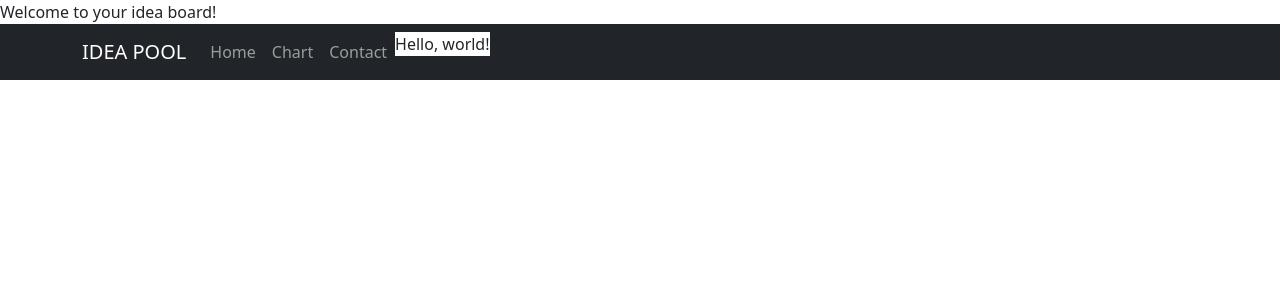
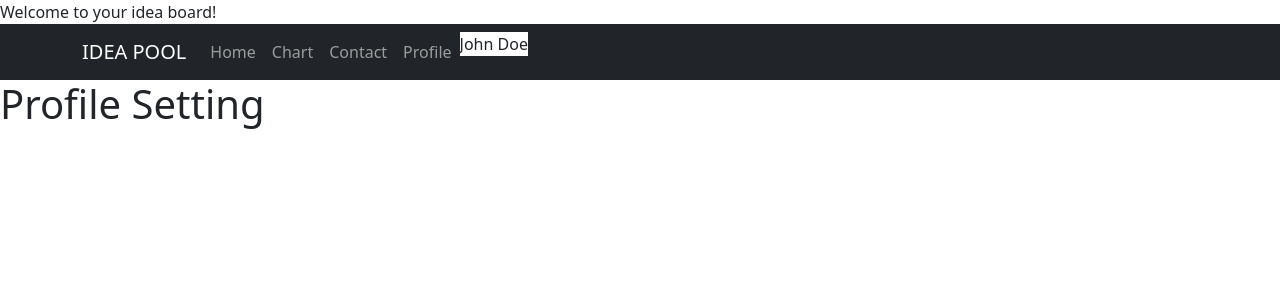
Before and after one commit to Kailin168/ideapool, a React (Create React App) app in the folder ideapool-app/: page /profilesetting in a window 1280 px wide. Shown: the top 300 px of the page. Built offline with nearby package versions, Linux system fonts and the light colour scheme; data requests are answered from the project's data file.

Commit message:
useContext implemented
showing the user information on the navbar so user can tell if they are log in

```diff
--- a/ideapool-app/src/App.js
+++ b/ideapool-app/src/App.js
@@ -1,7 +1,8 @@
-import React from "react";
+import React, { useEffect, useState } from "react";
 import IdeaContainer from "./components/IdeaContainer";
 import Chart from "./components/Chart";
 import ContactPage from "./ContactPage";
+import ProfileSetting from "./ProfileSetting";
 import { Routes, Route } from "react-router-dom";
 import TopNavBar from "./components/TopNavBar";
 import MyContext from "./context/MyContext";
@@ -9,6 +10,8 @@ import MyContext from "./context/MyContext";
 // import { LineChart, Line, CartesianGrid, XAxis, YAxis } from 'recharts';
 
 function App() {
+
+  const [user, setUser] = useState({})
 
   // const data = [{ name: 'Page A', uv: 400, pv: 2400, amt: 2400 }];
 
@@ -31,18 +34,30 @@ function App() {
   //     </LineChart>
   //   )
   // }
+  const userDetail = () => {
+    fetch('http://localhost:4000/users/1')
+      .then(response => response.json())
+      .then(data => setUser(data));
+  }
 
-  const sharedValue = 'Hello, world!';
+ useEffect(() => {
+    userDetail();
+  }, []);
+
+
+
+  const contextData = { setUser , user};
 
 
   return (
-    <MyContext.Provider value={sharedValue}>
+    <MyContext.Provider value={contextData}>
       Welcome to your idea board!
       <TopNavBar />
       <Routes>
         <Route path="/" element={<IdeaContainer />} />
         <Route path="/ContactPage" element={<ContactPage />} />
         <Route path="/chart" element={<Chart />} />
+        <Route path="/profilesetting" element={<ProfileSetting />} />
       </Routes>
 
       {/* <Chart /> { /* this is the component, must have return and export default */}
--- /dev/null
+++ b/ideapool-app/src/ProfileSetting.js
@@ -0,0 +1,12 @@
+import React from "react";
+
+
+function ProfileSetting() {
+  return (
+    <div>
+      <h1>Profile Setting</h1>
+    </div>
+  );
+}
+
+export default ProfileSetting;
--- a/ideapool-app/src/components/TopNavBar.js
+++ b/ideapool-app/src/components/TopNavBar.js
@@ -7,7 +7,7 @@ import MyContext from '../context/MyContext';
 
 function TopNavBar() {
 
-  const sharedValue = useContext(MyContext);
+  const contextData = useContext(MyContext);
 
   return (
     <>
@@ -18,7 +18,8 @@ function TopNavBar() {
             <Nav.Link href="/">Home</Nav.Link>
             <Nav.Link href="Chart">Chart</Nav.Link>
             <Nav.Link href="ContactPage">Contact</Nav.Link>
-            <p style={{background: "white" }}>{sharedValue}</p>
+            <Nav.Link href="ProfileSetting">Profile</Nav.Link>
+            <p style={{background: "white" }}>{contextData.user.name}</p>
           </Nav>
         </Container>
       </Navbar>
--- a/ideapool-app/src/context/MyContext.js
+++ b/ideapool-app/src/context/MyContext.js
@@ -1,5 +1,7 @@
 import React from 'react';
 
-const MyContext = React.createContext();
+const MyContext = React.createContext({
+  setUser: () => {},
+});
 
 export default MyContext;
```
